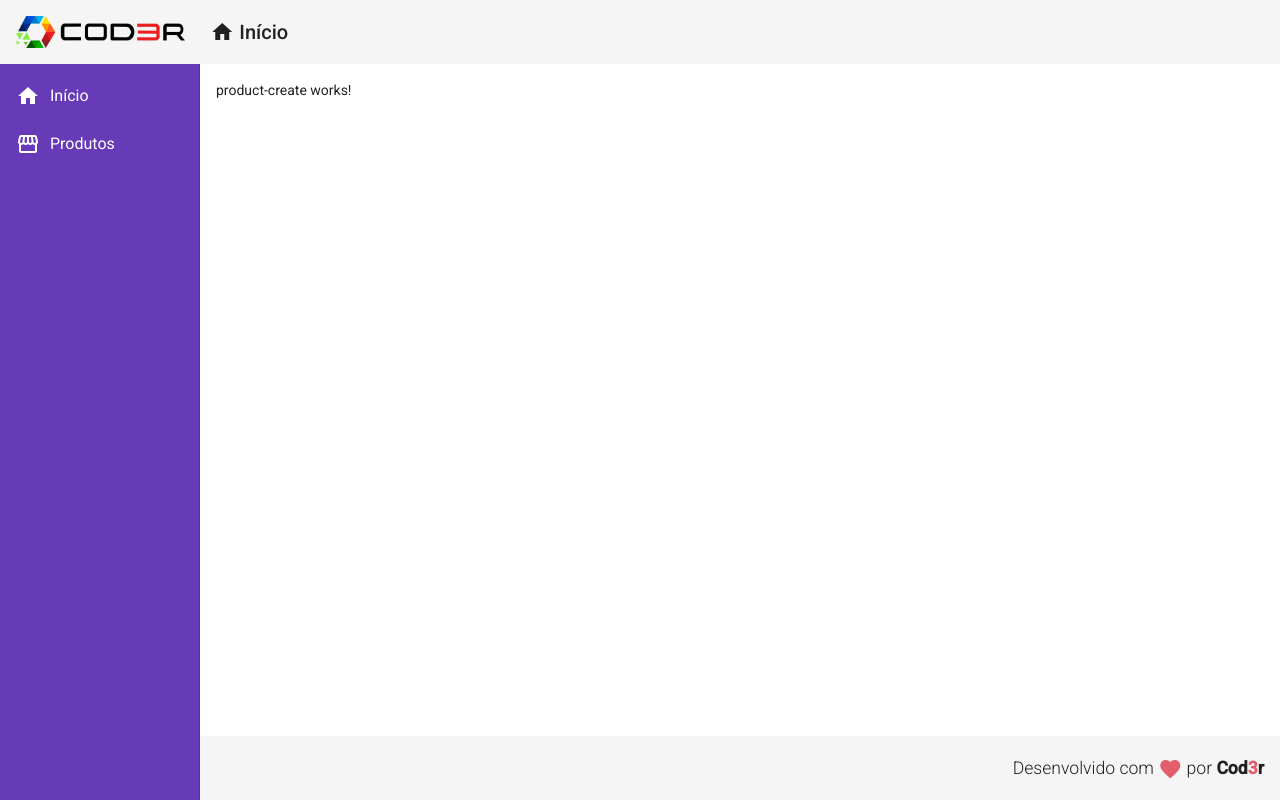
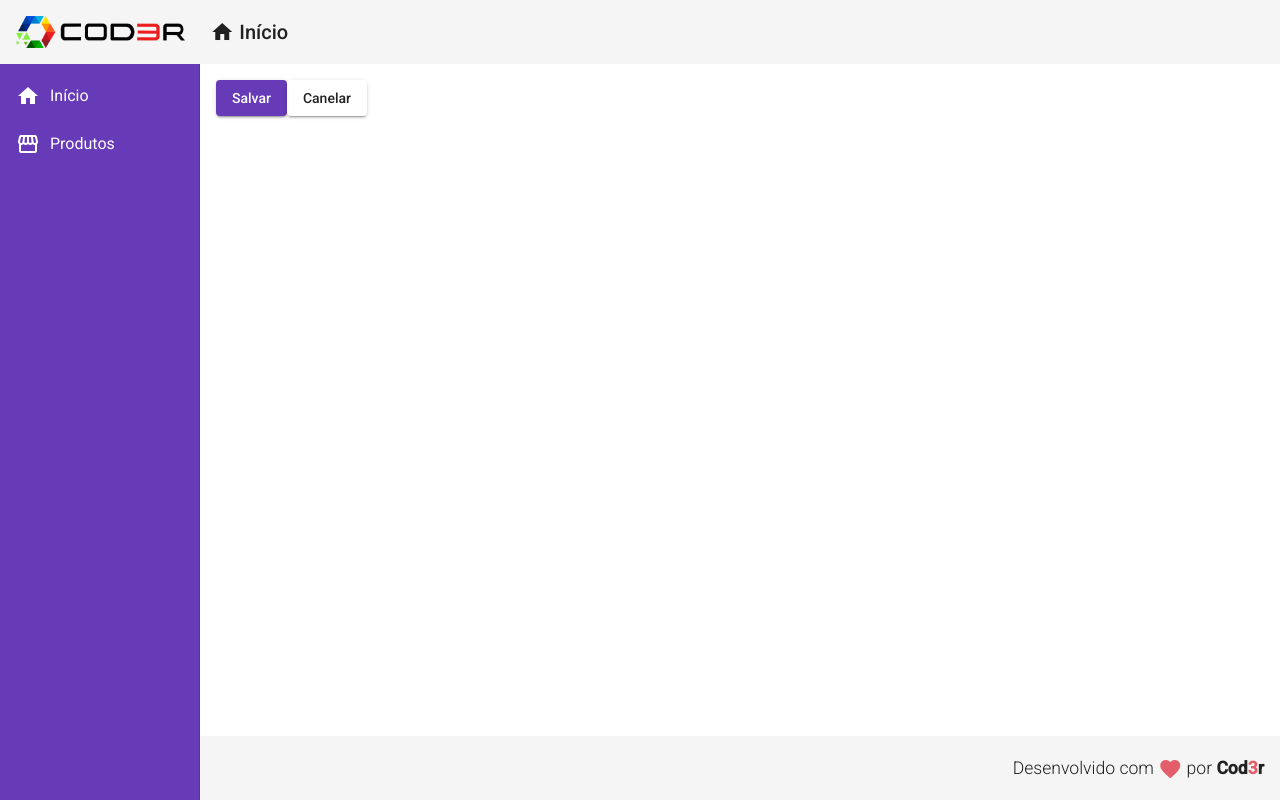
Before and after one commit to leonardo-teles/angular-crud, an Angular app in the folder frontend/: page /products/create in a window 1280 px wide. Built offline with nearby package versions, Linux system fonts and the light colour scheme.

Commit message:
Produto Model e Service

```diff
--- a/frontend/src/app/app.module.ts
+++ b/frontend/src/app/app.module.ts
@@ -13,6 +13,7 @@
 import { MatSidenavModule } from '@angular/material/sidenav';
 import { MatCardModule } from '@angular/material/card';
 import { MatListModule }  from '@angular/material/list';
+import { MatSnackBarModule }  from '@angular/material/snack-bar';
 import { MatButtonModule }  from '@angular/material/button';
 import { HomeComponent } from './views/home/home.component';
 import { ProductCrudComponent } from './views/product-crud/product-crud.component';
@@ -41,7 +42,8 @@
     MatSidenavModule,
     MatListModule,
     MatCardModule,
-    MatButtonModule
+    MatButtonModule,
+    MatSnackBarModule
   ],
   providers: [],
   bootstrap: [AppComponent]
--- a/frontend/src/app/components/product/product-create/product-create.component.html
+++ b/frontend/src/app/components/product/product-create/product-create.component.html
@@ -1 +1,7 @@
-<p>product-create works!</p>
+<button mat-raised-button (click)="createProduct()" color="primary">
+    Salvar
+</button>
+
+<button mat-raised-button (click)="cancel()">
+    Canelar
+</button>
--- a/frontend/src/app/components/product/product-create/product-create.component.ts
+++ b/frontend/src/app/components/product/product-create/product-create.component.ts
@@ -1,4 +1,6 @@
 import { Component, OnInit } from '@angular/core';
+import { Router } from '@angular/router';
+import { ProductService } from './../product.service';
 
 @Component({
   selector: 'app-product-create',
@@ -7,9 +9,17 @@
 })
 export class ProductCreateComponent implements OnInit {
 
-  constructor() { }
+  constructor(private productService: ProductService, private router: Router) { }
 
   ngOnInit(): void {
   }
 
+  createProduct(): void {
+    this.productService.showMessage('Produto Criado!');
+  }
+
+  cancel(): void {
+    this.router.navigate(['/products']);
+  }
+
 }
--- /dev/null
+++ b/frontend/src/app/components/product/product.model.ts
@@ -0,0 +1,5 @@
+export interface Product {
+    id?: number
+    name: string
+    price: number
+}
--- /dev/null
+++ b/frontend/src/app/components/product/product.service.ts
@@ -0,0 +1,18 @@
+import { Injectable } from '@angular/core';
+import { MatSnackBar } from '@angular/material/snack-bar'
+
+@Injectable({
+  providedIn: 'root'
+})
+export class ProductService {
+
+  constructor(private snackBar: MatSnackBar) { }
+
+  showMessage(msg: string): void {
+    this.snackBar.open(msg, 'X', {
+      duration: 3000,
+      horizontalPosition: "right",
+      verticalPosition: "top"
+    })
+  }
+}
--- a/frontend/tsconfig.json
+++ b/frontend/tsconfig.json
@@ -9,9 +9,5 @@
   "references": [
     {
       "path": "./tsconfig.app.json"
-    },
-    {
-      "path": "./tsconfig.spec.json"
-    }
-]
+    }]
 }
```
